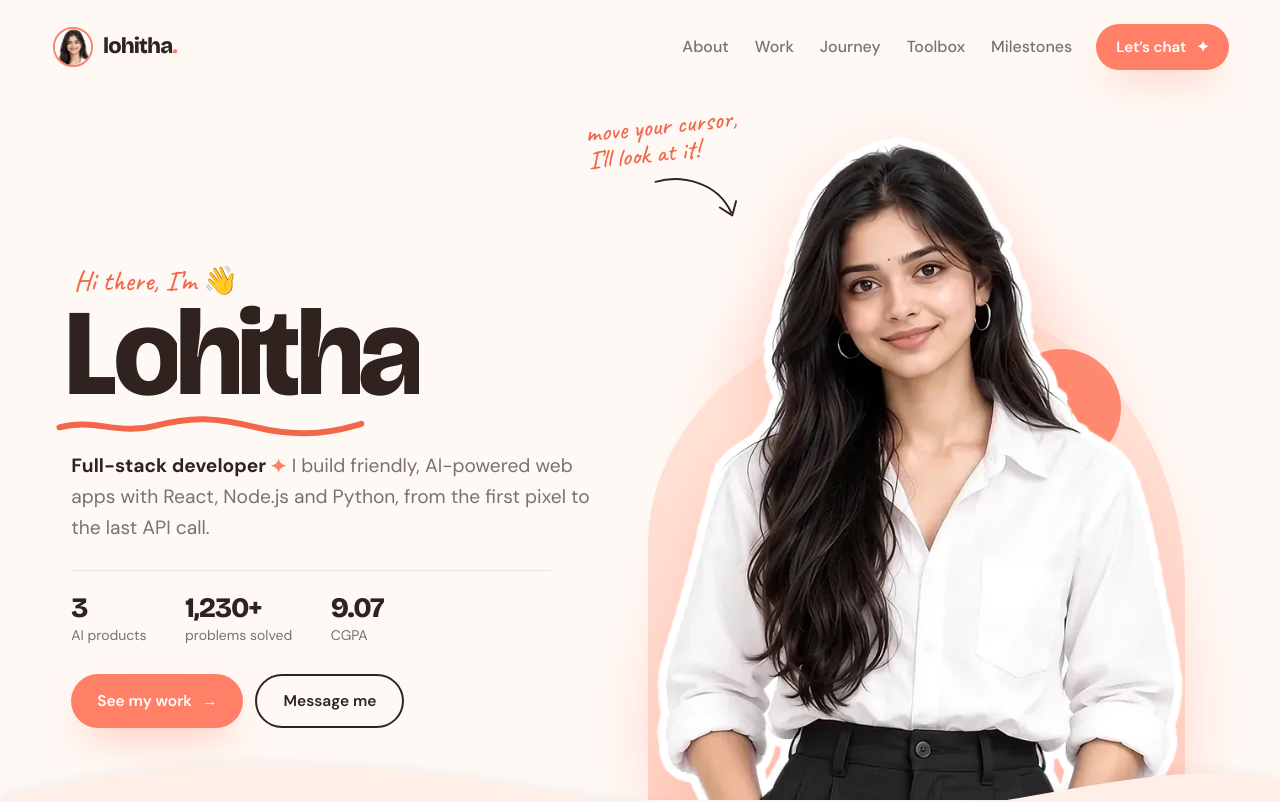
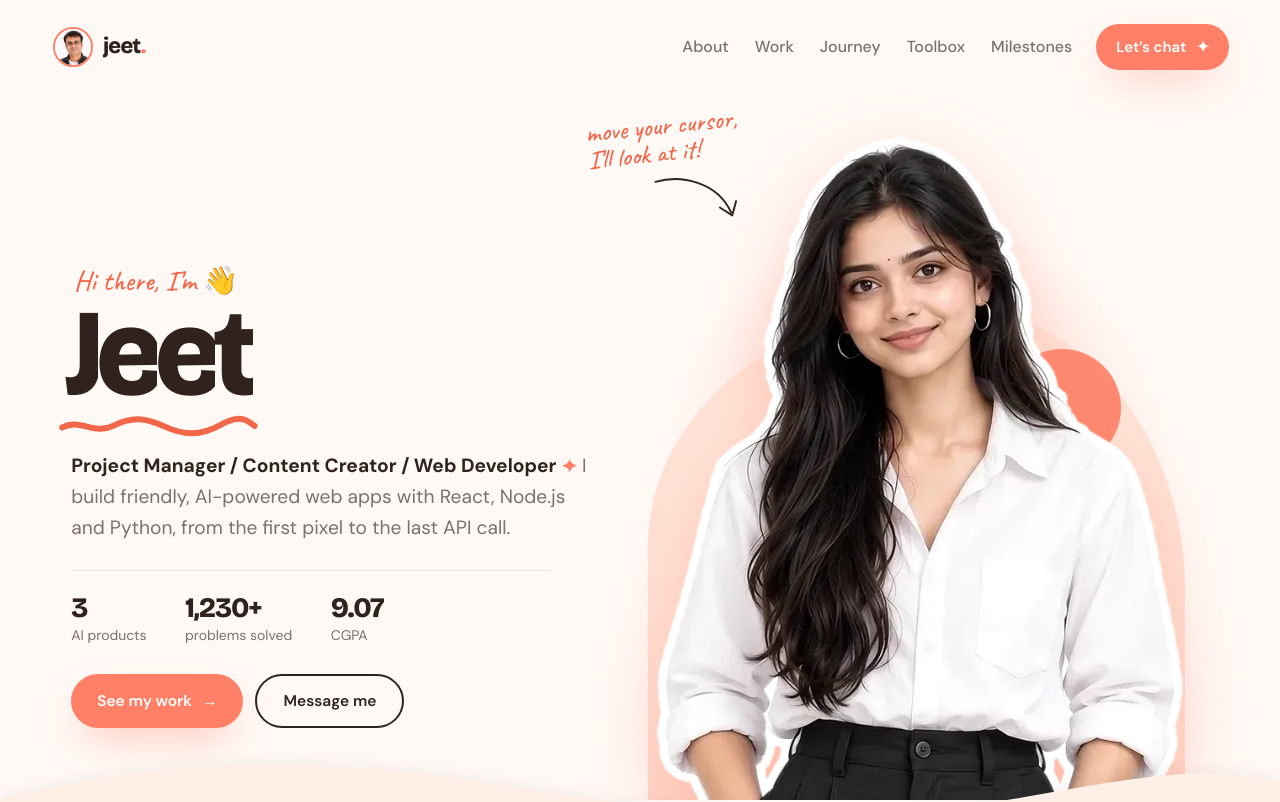
Before and after one commit to jeetendrakulkarni05/Anim-Website, a React (Vite) app: page / in a window 1280 px wide. Shown: the top 802 px of the page. Built offline with nearby package versions, Linux system fonts and the light colour scheme.

Commit message:
data changes for jeet

```diff
--- a/src/data.js
+++ b/src/data.js
@@ -6,14 +6,14 @@
    ════════════════════════════════════════════════════════════ */
 
 export const profile = {
-  name: 'Lohitha',
-  full: 'Damisetti Shamya Lohitha',
-  role: 'Full-stack developer',
-  location: 'Andhra Pradesh, India',
-  email: 'damisettilohitha@gmail.com',
+  name: 'Jeet',
+  full: 'Jeet kulkarni',
+  role: 'Project Manager / Content Creator / Web Developer',
+  location: 'Maharashtra, India',
+  email: 'jeetendrakulkarni05@gmail.com',
   intro: 'I build friendly, AI-powered web apps with React, Node.js and Python, from the first pixel to the last API call.',
-  github: 'https://github.com/lohithadamisetti123',
-  linkedin: 'https://www.linkedin.com/search/results/all/?keywords=lohitha%20damisetti', // TODO: your exact profile URL
+  github: 'https://github.com/jeetendrakulkarni05',
+  linkedin: 'https://www.linkedin.com/in/jeetendrakulkarni1/', // TODO: your exact profile URL
   resume: '', // optional: 'resume.pdf' in /public, WITHOUT your phone number
   avatar: 'img/faces/smile.jpg',
 }
@@ -50,7 +50,7 @@ export const projects = [
     visual: 'gauge',
     text: 'Reads privacy policies and contracts across web, desktop and mobile, flags risky clauses and gives every document a risk score.',
     tech: ['React', 'React Native', 'Electron', 'Node.js', 'OpenAI'],
-    link: 'https://github.com/lohithadamisetti123', // TODO: exact repo
+    link: 'https://github.com/jeetendrakulkarni05', // TODO: exact repo
     color: '#FFE5D9',
   },
   {
@@ -59,7 +59,7 @@ export const projects = [
     visual: 'heatmap',
     text: 'A Random Forest model that predicts risky software releases, shown on a live heatmap across teams and modules.',
     tech: ['React', 'TypeScript', 'FastAPI', 'scikit-learn', 'PostgreSQL'],
-    link: 'https://github.com/lohithadamisetti123',
+    link: 'https://github.com/jeetendrakulkarni05',
     color: '#FFD9CC',
   },
   {
@@ -68,7 +68,7 @@ export const projects = [
     visual: 'outfit',
     text: 'An AI stylist that builds head-to-toe outfits from your vibe, occasion and budget, with chatty stylist personas.',
     tech: ['React', 'Go', 'Redis', 'PostgreSQL', 'LLMs'],
-    link: 'https://github.com/lohithadamisetti123',
+    link: 'https://github.com/jeetendrakulkarni05',
     color: '#FFEDE5',
   },
 ]
```
Also changed, not shown: public/img/faces/smile-Female.jpg (added), public/img/faces/smile.jpg.
